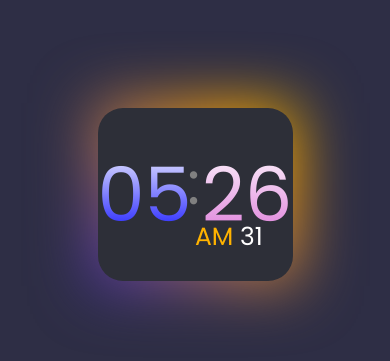
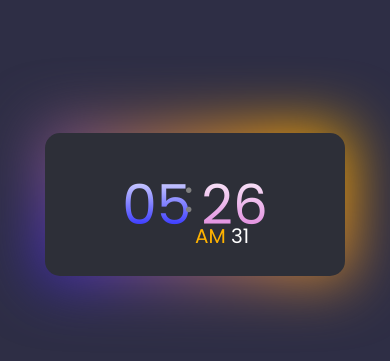
Before and after one commit to amandeep2005/Digital-clock, a plain HTML site: page digital-clock-code/index.html in a window 390 px wide. Shown: the part 143-504 px from the top of the page. Drawn offline with Linux system fonts and the light colour scheme.

Commit message:
new folder

```diff
--- a/Aman.html
+++ b/digital-clock-code/index.html
@@ -8,8 +8,8 @@
       href="https://fonts.googleapis.com/css?family=Poppins:100,100italic,200,200italic,300,300italic,regular,italic,500,500italic,600,600italic,700,700italic,800,800italic,900,900italic"
       rel="stylesheet"
     />
-    <link rel="stylesheet" href="Aman.css" />
-    <script src="Aman.js" defer></script>
+    <link rel="stylesheet" href="style.css" />
+    <script src="script.js" defer></script>
   </head>
   <body>
     <div class="digital-clock">
--- a/Aman.css
+++ b/digital-clock-code/style.css
@@ -14,6 +14,7 @@ body,
 
 body {
   height: 80vh;
+  margin: 10px;
   background-color: #2e2e45;
 }
 
@@ -63,7 +64,7 @@ body {
   font-size: 60px;
   margin-right: 25px;
   position: absolute;
- left:46% ;
+ left:46.3% ;
 }
 #minutes {
   font-size: 75px;
@@ -86,3 +87,24 @@ body {
 #seconds {
   color: white;
 }
+
+@media(max-width:650px){
+    .digital-clock {
+  width: 300px;
+  border-radius: 15px;
+  padding: 30px 50px;}
+
+    #hours {
+  font-size: 55px;}
+
+    #dots{
+  color: gray;
+  font-size: 45px;}
+
+    #minutes {
+  font-size: 55px;}
+
+    .right-down {
+  font-size: 20px;
+}
+}
```
Also changed, not shown: digital-clock-code/script.js (renamed from Aman.js).
